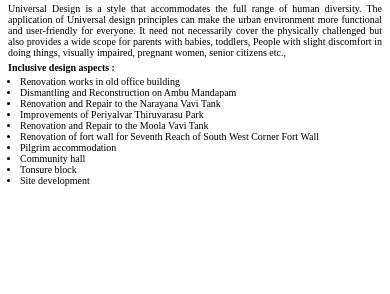
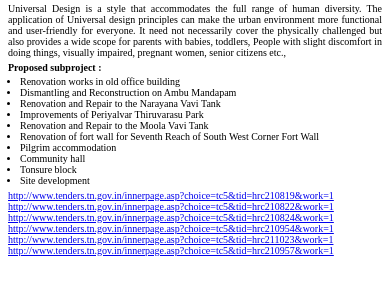
Before and after one commit to Rakul06/alagartemple, a plain HTML site: page index.html in a window 390 px wide. Shown: the part 426-720 px from the top of the page. Drawn offline with Linux system fonts and the light colour scheme; files whose address does not match are found by name.

Commit message:
added lin

```diff
--- a/index.html
+++ b/index.html
@@ -3,7 +3,7 @@
 <head>
     <meta charset="UTF-8">
     <meta name="viewport" content="width=device-width, initial-scale=1.0">
-    <title>Document</title>
+    <title>Alagar-Koil-Kallazhagar-Perumal-Vishnu-Temple-Tender</title>
     <link rel="stylesheet" href="style.css">
 </head>
 <body>
@@ -78,7 +78,7 @@
             can make the urban environment more functional and user-friendly for everyone. It need not necessarily cover the physically
             challenged but also provides a wide scope for parents with babies, toddlers, People with slight discomfort in doing things, visually
             impaired, pregnant women, senior citizens etc.,</p>
-            <p style="font-size: x-small;margin-top: -6px;"><b>Inclusive design aspects :</b></p>
+            <p style="font-size: x-small;margin-top: -6px;"><b>Proposed subproject :</b></p>
             <ul style="margin-top: -7px;margin-left: -28px;">
               <li>Renovation works in old office building</li>
               <li>Dismantling and Reconstruction on Ambu Mandapam</li>
@@ -90,8 +90,15 @@
               <li>Community hall</li>
               <li>Tonsure block</li>
               <li>Site development</li>
-
             </ul>
+        </div>
+        <div class="atag">
+          <a href="http://www.tenders.tn.gov.in/innerpage.asp?choice=tc5&tid=hrc210819&work=1">http://www.tenders.tn.gov.in/innerpage.asp?choice=tc5&tid=hrc210819&work=1</a>
+          <a href="http://www.tenders.tn.gov.in/innerpage.asp?choice=tc5&tid=hrc210822&work=1">http://www.tenders.tn.gov.in/innerpage.asp?choice=tc5&tid=hrc210822&work=1</a>
+          <a href="http://www.tenders.tn.gov.in/innerpage.asp?choice=tc5&tid=hrc210824&work=1">http://www.tenders.tn.gov.in/innerpage.asp?choice=tc5&tid=hrc210824&work=1</a>
+          <a href="http://www.tenders.tn.gov.in/innerpage.asp?choice=tc5&tid=hrc210954&work=1">http://www.tenders.tn.gov.in/innerpage.asp?choice=tc5&tid=hrc210954&work=1</a>
+          <a href="http://www.tenders.tn.gov.in/innerpage.asp?choice=tc5&tid=hrc211023&work=1">http://www.tenders.tn.gov.in/innerpage.asp?choice=tc5&tid=hrc211023&work=1</a>
+          <a href="http://www.tenders.tn.gov.in/innerpage.asp?choice=tc5&tid=hrc210957&work=1">http://www.tenders.tn.gov.in/innerpage.asp?choice=tc5&tid=hrc210957&work=1</a>
         </div>
       </div>
 </body>
--- a/style.css
+++ b/style.css
@@ -209,4 +209,9 @@
       .main-container li{
         font-size: x-small;
       }
+
+      .atag{
+        margin-top: -12px;
+        font-size: x-small;
+      }
   }
```
